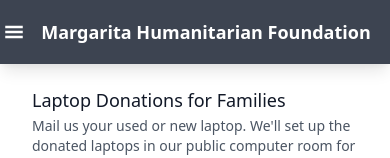
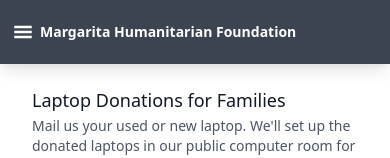
Before and after one commit to margaritahumanitarian/helpafamily, a Next.js app: page /give-devices in a window 390 px wide. Shown: the top 158 px of the page. Built offline with nearby package versions, Linux system fonts and the light colour scheme.

Commit message:
changes:  -  fix navbar responsiveness  - add transition to side navbar

```diff
--- a/components/Navbar.js
+++ b/components/Navbar.js
@@ -13,9 +13,9 @@
   return (
     <>
       <SideNavbar setShow={setShowSideNav} show={showSideNav} />
-      <div className="navbar mb-2 shadow-lg bg-neutral text-neutral-content justify-center sticky top-0 z-50">
+      <div className="navbar mb-2 shadow-lg bg-neutral text-neutral-content justify-center sticky top-0 z-50 lg:space-between">
         <button
-          className=" btn-ghost flex  lg:hidden"
+          className=" btn-ghost flex absolute left-3  lg:hidden"
           onClick={() => setShowSideNav(!showSideNav)}
           type="button"
         >
@@ -25,12 +25,12 @@
             <GiHamburgerMenu className="inline-block w-5 h-5 stroke-current " />
           )}
         </button>
-        <div className="flex-none px-2 mx-2">
-          <span className="text-lg font-bold">
+        <div className="flex-auto px-2 mx-2">
+          <span className="text-sm font-bold ml-4 sm:text-lg">
             {'Margarita Humanitarian Foundation'}
           </span>
         </div>
-        <div className="flex-1 px-2 mx-2 hidden md:flex">
+        <div className="flex-auto px-2 mx-2 hidden lg:flex">
           <div className="items-stretch hidden lg:flex">
             <Link href="/">
               <a className="btn btn-ghost btn-sm rounded-btn">{'Home'}</a>
@@ -53,7 +53,7 @@
             </Link>
           </div>
         </div>
-        <div className="flex-none hidden sm:flex">
+        <div className="flex-none hidden sm:flex lg:hidden xl:flex">
           {'Help Families in Need'}
           <button className="btn btn-square btn-ghost" type="button">
             <FaRegHeart className="inline-block w-5 h-5 stroke-current" />
--- a/components/SideNavbar.js
+++ b/components/SideNavbar.js
@@ -5,8 +5,8 @@
   return (
     <div
       className={`${
-        show ? 'flex' : 'hidden'
-      } fixed h-screen top-0 left-0 shadow-lg bg-neutral text-neutral-content z-10 transition-all lg:hidden`}
+        show ? 'translate-x-0' : '-translate-x-full'
+      } fixed h-screen bg-neutral text-neutral-content transform top-0 left-0 w-64 overflow-auto ease-in-out transition-all duration-300 z-30  lg:hidden`}
     >
       <div className="flex-1 px-2 mx-2 pt-20 md:flex">
         <div
```
